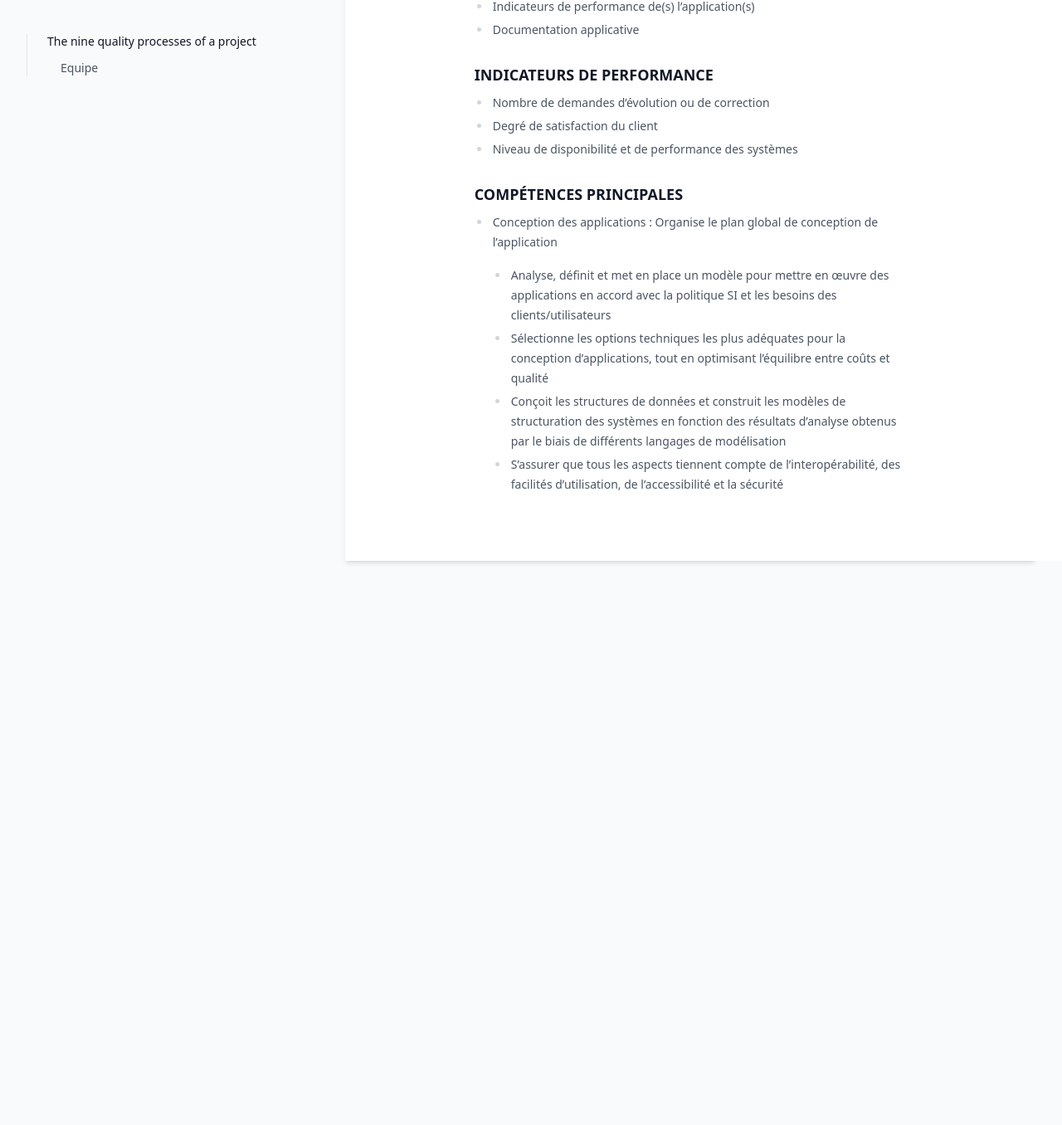
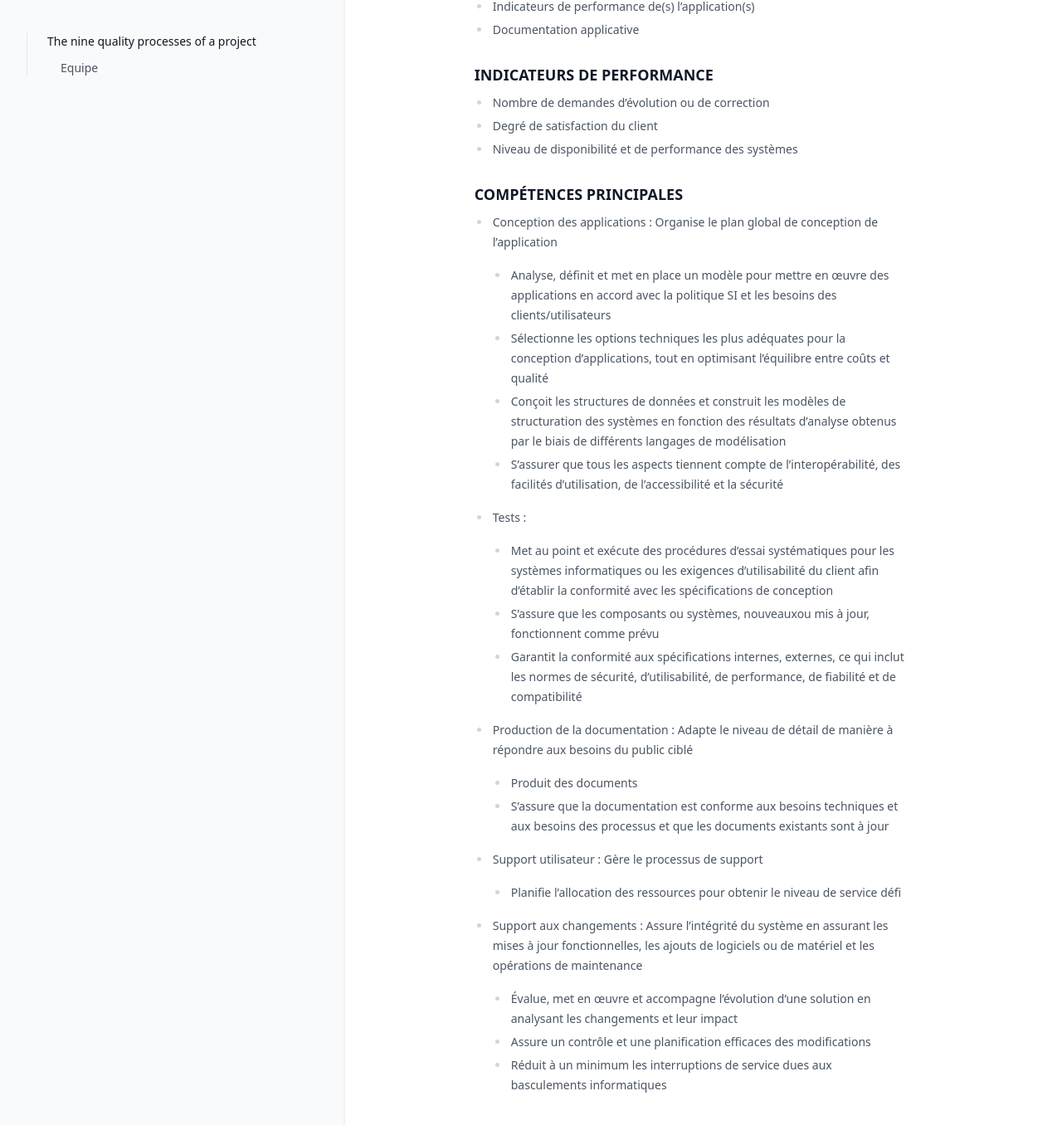
Before and after one commit to greglejeune/ebook, a Jekyll site: the page built from _gdp/team.md, in a window 1280 px wide and 1400 px high, scrolled down 868 px. Shown: the top 1356 px of the window at 83% size. Built offline with Jekyll 4.4.1, drawn with Linux system fonts in a browser that asks for light colours; before the commit the page ends 1544 px from its top, so only the background shows below that.

Commit message:
Update team.md

```diff
--- a/_gdp/team.md
+++ b/_gdp/team.md
@@ -39,3 +39,16 @@ category: process
   - Sélectionne les options techniques les plus adéquates pour la conception d'applications, tout en optimisant l'équilibre entre coûts et qualité
   - Conçoit les structures de données et construit les modèles de structuration des systèmes en fonction des résultats d'analyse obtenus par le biais de différents langages de modélisation
   - S'assurer que tous les aspects tiennent compte de l'interopérabilité, des facilités d'utilisation, de l'accessibilité et la sécurité
+- Tests :
+  - Met au point et exécute des procédures d'essai systématiques pour les systèmes informatiques ou les exigences d'utilisabilité du client afin d'établir la conformité avec les spécifications de conception
+  - S'assure que les composants ou systèmes, nouveauxou mis à jour, fonctionnent comme prévu
+  - Garantit la conformité aux spécifications internes, externes, ce qui inclut les normes de sécurité, d'utilisabilité, de performance, de fiabilité et de compatibilité
+- Production de la documentation : Adapte le niveau de détail de manière à répondre aux besoins du public ciblé
+  - Produit des documents
+  - S'assure que la documentation est conforme aux besoins techniques et aux besoins des processus et que les documents existants sont à jour
+- Support utilisateur : Gère le processus de support
+  - Planifie l'allocation des ressources pour obtenir le niveau de service défi
+- Support aux changements : Assure l'intégrité du système en assurant les mises à jour fonctionnelles, les ajouts de logiciels ou de matériel et les opérations de maintenance
+  - Évalue, met en œuvre et accompagne l'évolution d'une solution en analysant les changements et leur impact
+  - Assure un contrôle et une planification efficaces des modifications
+  - Réduit à un minimum les interruptions de service dues aux basculements informatiques
```
